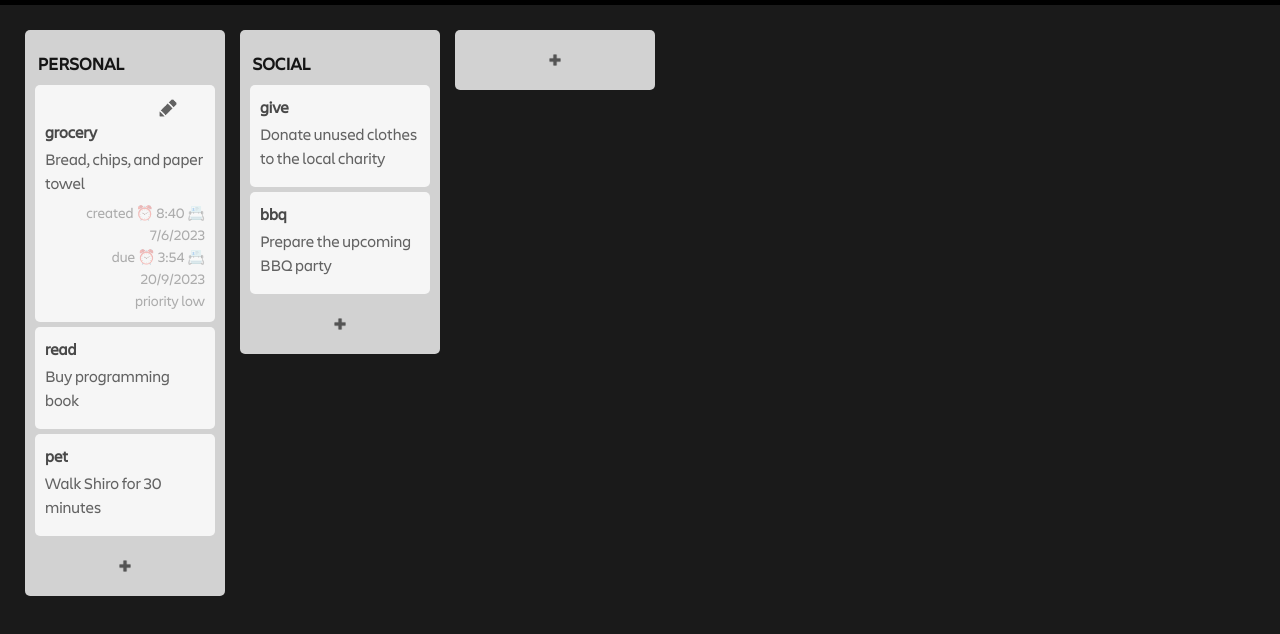
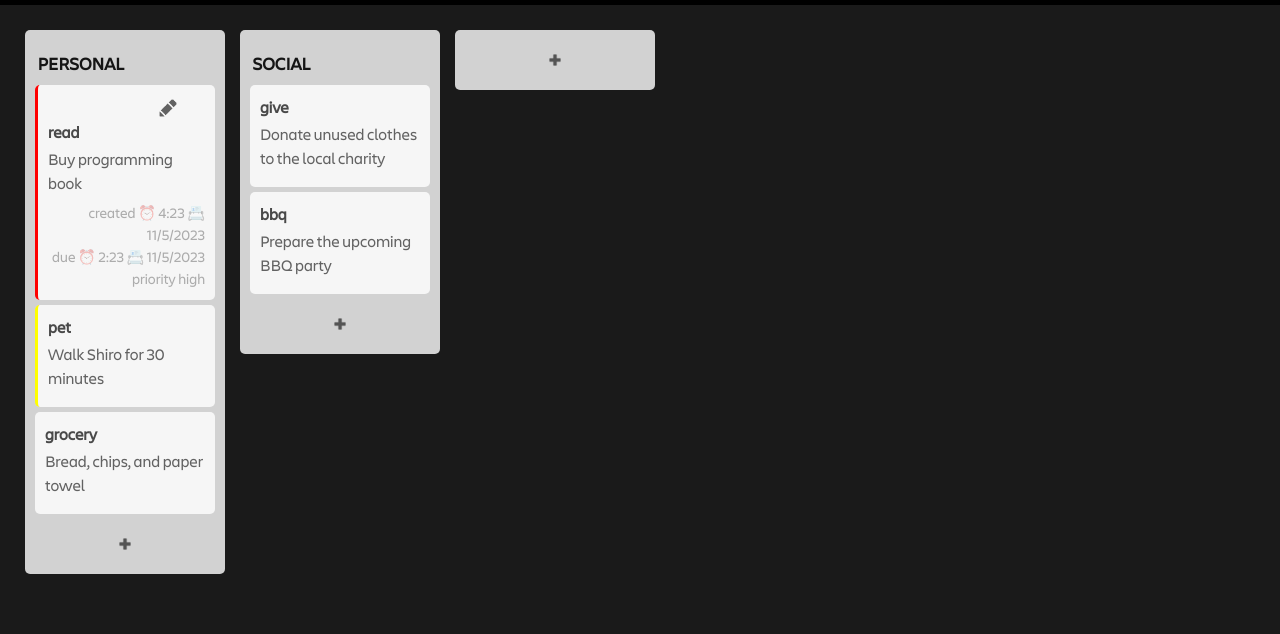
Before and after one commit to nzxf/todo, a website built with webpack: page dist/index.html in a window 1280 px wide. Both pictures are taken after a click on the element 125 px from the left and 176 px from the top of the page. Shown: the part 40-674 px from the top of the page. Built offline with Linux system fonts and the light colour scheme.

Commit message:
Add color and display priority

```diff
--- a/src/allFunctions.js
+++ b/src/allFunctions.js
@@ -24,17 +24,17 @@ const functions = (() => {
     }
   };
   // ELEMENT MAKER
-  const elMaker = (type, parent, text = '', className1, className2) => {
-    const el = document.createElement(type);
-    if (className1 !== undefined && className2 !== undefined) {
-      el.classList.add(className1, className2);
-    } else if (className1 !== undefined && className2 === undefined) {
-      el.classList.add(className1);
-    }
-    el.innerText = text;
-    parent.appendChild(el);
-    return el;
-  };
+  const elMaker = (type, parent, text = '', ...classNames) => {
+    const element = document.createElement(type);
+    if (classNames) {
+      for (const className of classNames) {
+        element.classList.add(className);
+      }
+    element.innerText = text;
+    parent.appendChild(element);
+    return element;
+  }};
+
   // CHILD REMOVER
   const childRemover = (parent) => {
     while (parent.hasChildNodes()) {
--- a/src/index.js
+++ b/src/index.js
@@ -11,8 +11,28 @@ const childRemover = functions.childRemover;
 const timeCreation = functions.timeCreation;
 const displayTime = functions.displayTime;
 
+
+const reList = (originalLists, scaleBasedOn) => {
+  let updatedList = [];
+  for (let i = 0; i < scaleBasedOn.length; i++) {
+    let scale = originalLists.filter((c) => c.priority === scaleBasedOn[i]);
+    for (let j = 0; j < scale.length; j++) {
+      updatedList.push(scale[j]);
+    }
+  }
+  return updatedList;
+};
+const reProject = (originalProjects) => {
+  let updatedProjects = [];
+  for (let i = 0; i < originalProjects.length; i++) {
+    updatedProjects.push({
+      name: originalProjects[i].name,
+      content: reList(originalProjects[i].content, ['high', 'medium', 'low'])    });
+  }
+  return updatedProjects;
+};
 // SAVED DATA
-let rawData = '';
+let rawData = reProject(allProjects)
 const checkLocalData = () => {
   if (localStorage.getItem('user')) {
     console.log('loading saved user data');
@@ -190,7 +210,8 @@ const hideAllButOne = (container, trigger, elementName, anotherElementName) => {
 };
 
 // DISPLAY DATA
-const fillData = (data, parent) => {
+const fillData = (dataInput, parent) => {
+  let data = reProject(dataInput)
   // CLEAR MAIN BODY
   childRemover(parent);
   // FILL MAIN BODY
@@ -206,7 +227,7 @@ const fillData = (data, parent) => {
     const midProject = elMaker('div', projectContainer, '', 'mid-project');
     if (data[i].content) {
       for (let j = 0; j < data[i].content.length; j++) {
-        const listContainer = elMaker('div', midProject, '', 'list-container', `list-container-${i}-${j}`);
+        const listContainer = elMaker('div', midProject, '', 'list-container', `list-container-${i}-${j}`, `priority-${data[i].content[j].priority}`);
         // TOP LIST
         const buttonContainer = elMaker('div', listContainer, '', 'button-container', 'hidden');
         editButton(data, buttonContainer, i, j);
@@ -226,7 +247,7 @@ const fillData = (data, parent) => {
         // SHOW BUTTONS WHEN SELECTED
         hideAllButOne(listContainer, 'click', buttonContainer, bottomList);
         // SAVED USER DATA
-        localStorage.setItem('user', JSON.stringify(rawData));
+        localStorage.setItem('user', JSON.stringify(data));
       }
     }
     // BOTTOM PROJECT
@@ -248,35 +269,15 @@ const fillData = (data, parent) => {
 
 checkLocalData();
 const content = document.querySelector('.content');
-content.addEventListener('click', function () {
-  fillData(rawData, mainBody);
-});
 
 makeNavbar(document.querySelector('.content'));
 const mainBody = elMaker('div', content, '', 'main-body');
 fillData(rawData, mainBody);
 
+content.addEventListener('click', function () {
+  fillData(rawData, mainBody);
+});
 
 
-const reList = (originalLists, scaleBasedOn) => {
-  let updatedList = [];
-  for (let i = 0; i < scaleBasedOn.length; i++) {
-    let scale = originalLists.filter((c) => c.priority === scaleBasedOn[i]);
-    for (let i = 0; i < scale.length; i++) {
-      updatedList.unshift(scale[i]);
-    }
-  }
-  return updatedList;
-};
-const reProject = (originalProjects) => {
-  let updatedProjects = [];
-  for (let i = 0; i < originalProjects.length; i++) {
-    updatedProjects.push({
-      name: originalProjects[i].name,
-      content: reList(originalProjects[i].content, ['low', 'medium', 'high'])    });
-  }
-  return updatedProjects;
-};
-
-console.table(rawData);
-console.table(reProject(rawData));
+// console.table(rawData);
+// console.table(reProject(rawData));
--- a/src/style.css
+++ b/src/style.css
@@ -297,3 +297,10 @@ input {
 .priority-input:checked {
   background-color: red;
 }
+
+.priority-high {
+  border-left: solid 3px red;
+}
+.priority-medium {
+  border-left: solid 3px yellow;
+}
```
Also changed, not shown: dist/bundle.js.
